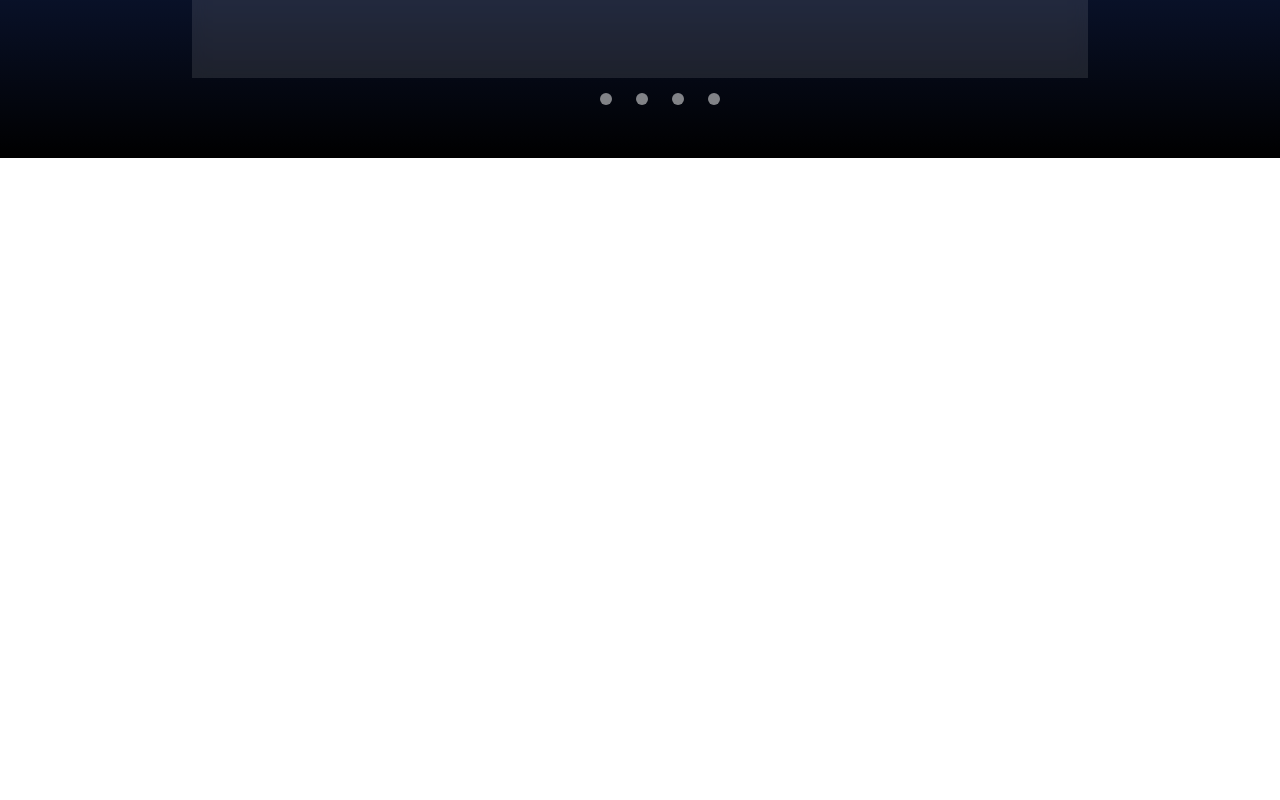
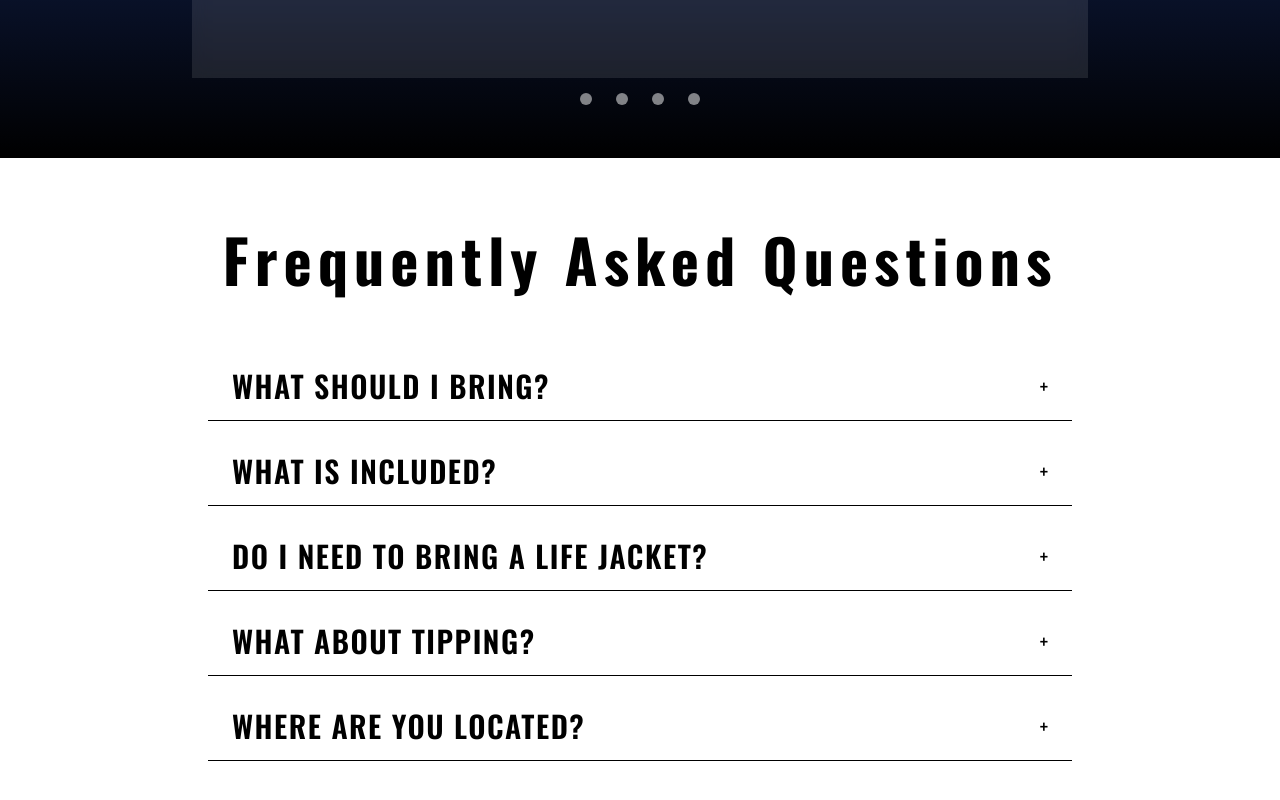
Before and after one commit to Sheriff30/BurgerHaven, a React (Vite) app: page / in a window 1280 px wide. Shown: the part 4945-5745 px from the top of the page. Before the commit the page ends 5103 px from the top, so only its background shows below. Built offline with nearby package versions, Linux system fonts and the light colour scheme.

Commit message:
section 5 + faq added

```diff
--- a/package.json
+++ b/package.json
@@ -16,6 +16,7 @@
     "react-icons": "^5.5.0",
     "react-slick": "^0.30.3",
     "slick-carousel": "^1.8.1",
+    "swiper": "^11.2.8",
     "tailwindcss": "^4.1.8"
   },
   "devDependencies": {
--- a/src/App.jsx
+++ b/src/App.jsx
@@ -4,6 +4,7 @@ import Section2 from "./ui/Section2";
 import Section3 from "./ui/Section3";
 import Section4 from "./ui/Section4";
 import Section5 from "./ui/Section5";
+import FAQ from "./ui/FAQ";
 export default function App() {
   return (
     <div>
@@ -12,6 +13,7 @@ export default function App() {
       <Section3 />
       <Section4 />
       <Section5 />
+      <FAQ />
     </div>
   );
 }
--- /dev/null
+++ b/src/ui/Faq.jsx
@@ -0,0 +1,74 @@
+import React, { useState } from "react";
+
+export default function FAQ() {
+  const [openIndex, setOpenIndex] = useState(null);
+
+  const charterInfo = [
+    {
+      question: "What Should I Bring?",
+      answer: `We recommend you bring sunglasses, sunscreen and a small cooler with your drinks.
+
+      *(Please wear non marking shoes)*
+
+      **(No Spray Sunscreen use on the boat).**`,
+    },
+    {
+      question: "What is Included?",
+      answer: `Each charter includes the bait, top-notch tackle setup for novices and expert fisherman, and the necessary licenses ensuring everything's above board.
+
+      And once you've made your impressive catch? Sit back and relax; we've got the fish cleaning covered. We've taken care of all the fishing setup you need for your fishing adventure.`,
+    },
+    {
+      question: "Do I need to Bring A Life Jacket?",
+      answer: `There are adult and children life jackets on the boat, however they are very bulky so if you have one that your child likes feel free to bring it along. The life jackets must be Coast Guard approved.
+
+      (Children under the age of 8 must wear a life jacket at all times.)`,
+    },
+    {
+      question: "What About Tipping?",
+      answer: `The tip is not included when you purchase your charter. The tip goes directly to the Captian and the recommended tip is typically 15%-20% of the charter fee based on your experience on the boat.`,
+    },
+    {
+      question: "Where Are You Located?",
+      answer: `You'll arrive at Zekes Marina and set out to sea on your orange beach fishing charter. The address is 26619 Perdido Beach Boulevard, Orange Beach, Alabama 36561, United States.`,
+    },
+  ];
+
+  return (
+    <div className="py-15 grid gap-5 text-black px-4 max-w-4xl mx-auto">
+      <h2 className="text-center leading-snug font-bold text-2xl md:text-4xl lg:text-6xl tracking-widest mb-8">
+        Frequently Asked Questions
+      </h2>
+
+      <div className="space-y-4">
+        {charterInfo.map((item, index) => (
+          <div key={index} className="border-b  overflow-hidden">
+            <button
+              className="w-full px-6 py-4 text-left bg-white  transition-colors duration-200 flex justify-between items-center"
+              onClick={() => setOpenIndex(openIndex === index ? null : index)}
+            >
+              <span className="font-semibold text-xl md:text-2xl lg:text-3xl uppercase tracking-wider">
+                {item.question}
+              </span>
+              <span className="text-[#000000] text-lg md:text-xl">
+                {openIndex === index ? "−" : "+"}
+              </span>
+            </button>
+
+            {openIndex === index && (
+              <div className="px-6 py-4 bg-gray-50">
+                <div className="prose prose-sm max-w-none text-lg md:text-xl ">
+                  {item.answer.split("\n\n").map((paragraph, pIndex) => (
+                    <p key={pIndex} className="mb-4 last:mb-0">
+                      {paragraph}
+                    </p>
+                  ))}
+                </div>
+              </div>
+            )}
+          </div>
+        ))}
+      </div>
+    </div>
+  );
+}
--- a/src/ui/Section5.jsx
+++ b/src/ui/Section5.jsx
@@ -62,7 +62,7 @@ export default function Section5() {
   };
 
   return (
-    <div className="py-15 bg-navy-black-gradient text-white px-4 relative pb-20">
+    <div className="py-15 bg-navy-black-gradient text-white px-4 relative pb-20 overflow-hidden">
       <h2 className="text-center leading-snug font-bold text-2xl md:text-4xl lg:text-6xl tracking-widest mb-10 uppercase">
         navigator charters Reviews
       </h2>
@@ -70,6 +70,7 @@ export default function Section5() {
         <style jsx global>{`
           .slick-dots {
             bottom: -40px;
+            margin-left: -20px;
           }
           .slick-dots li {
             margin: 0 8px;
```
Also changed, not shown: 1 other file (tests, documents, lock files or other folders).
